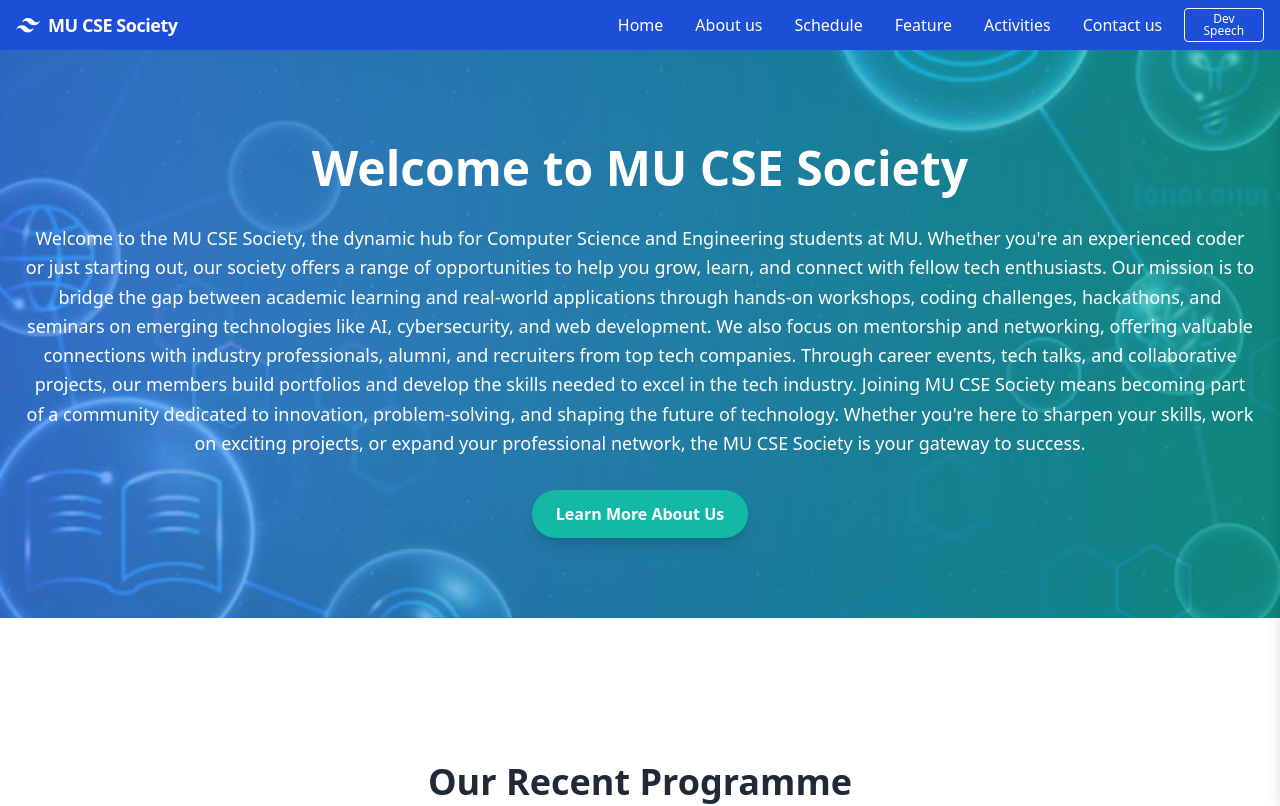
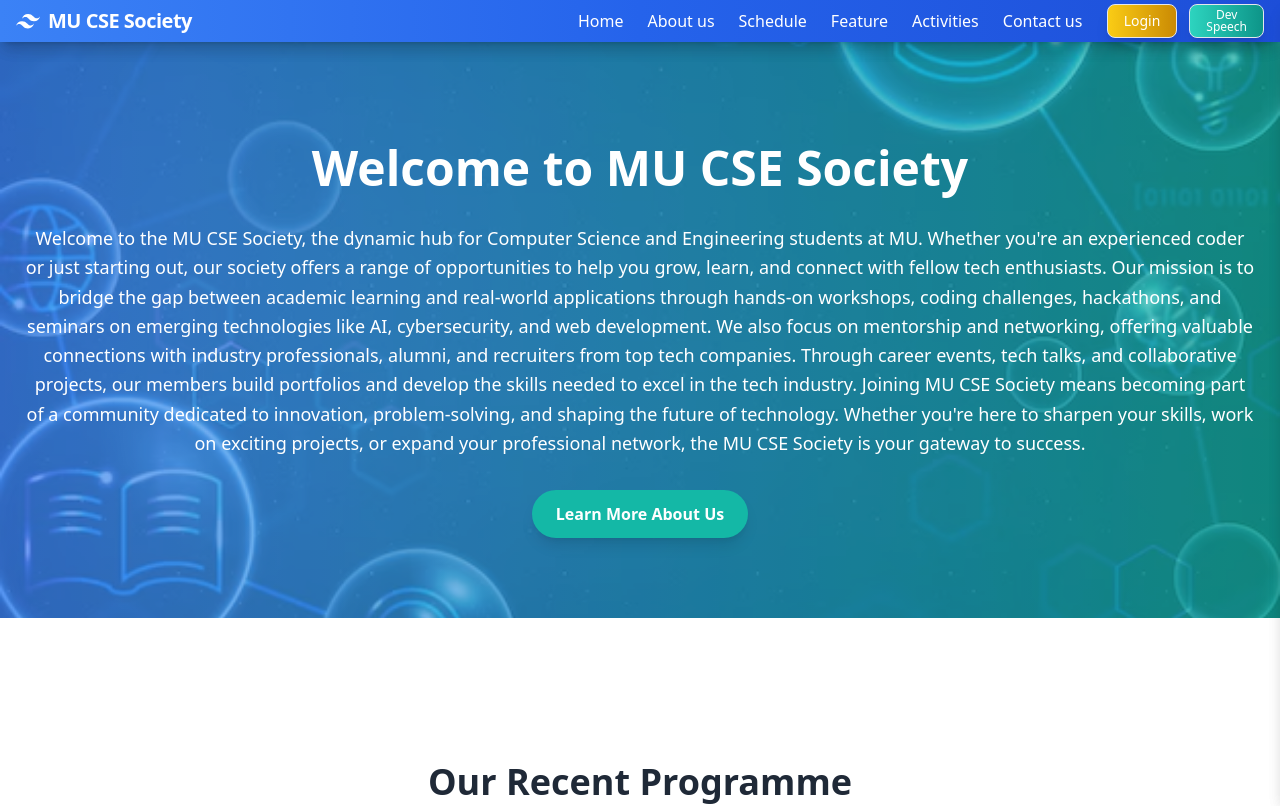
Before and after one commit to Maruf19/society, a React (Create React App) app: page / in a window 1280 px wide. Shown: the top 806 px of the page. Built offline with nearby package versions, Linux system fonts and the light colour scheme.

Commit message:
login button add

```diff
--- a/src/components/Navbar.js
+++ b/src/components/Navbar.js
@@ -15,18 +15,18 @@ function Navbar() {
 
   return (
     <>
-      <nav className="fixed top-0 left-0 right-0 bg-blue-700 py-2 px-4 z-50">
+      <nav className="fixed top-0 left-0 right-0 py-1 px-4 z-50 bg-gradient-to-r from-blue-500 via-blue-600 to-blue-700 shadow-lg">
         <div className="flex items-center justify-between flex-wrap">
           <div className="flex items-center flex-shrink-0 text-white mr-6">
-            <svg className="fill-current h-6 w-6 mr-2" width="36" height="36" viewBox="0 0 54 54" xmlns="http://www.w3.org/2000/svg">
+            <svg className="fill-current h-6 w-6 mr-2 text-white" width="36" height="36" viewBox="0 0 54 54" xmlns="http://www.w3.org/2000/svg">
               <path d="M13.5 22.1c1.8-7.2 6.3-10.8 13.5-10.8 10.8 0 12.15 8.1 17.55 9.45 3.6.9 6.75-.45 9.45-4.05-1.8 7.2-6.3 10.8-13.5 10.8-10.8 0-12.15-8.1-17.55-9.45-3.6-.9-6.75.45-9.45 4.05zM0 38.3c1.8-7.2 6.3-10.8 13.5-10.8 10.8 0 12.15 8.1 17.55 9.45 3.6.9 6.75-.45 9.45-4.05-1.8 7.2-6.3 10.8-13.5 10.8-10.8 0-12.15-8.1-17.55-9.45-3.6-.9-6.75.45-9.45 4.05z"/>
             </svg>
-            <span className="font-semibold text-lg tracking-tight">MU CSE Society</span>
+            <span className="font-semibold text-xl tracking-tight">MU CSE Society</span>
           </div>
           <div className="block lg:hidden">
             <button
               onClick={toggleMenu}
-              className="flex items-center px-2 py-1 border rounded text-teal-200 border-teal-400 hover:text-white hover:border-white"
+              className="flex items-center px-2 py-1 border rounded text-white border-white hover:bg-blue-500 hover:border-blue-500 transition duration-300 ease-in-out"
             >
               <svg className="fill-current h-4 w-4" viewBox="0 0 20 20" xmlns="http://www.w3.org/2000/svg">
                 <title>Menu</title>
@@ -36,29 +36,35 @@ function Navbar() {
           </div>
           <div className={`w-full lg:flex lg:items-center lg:w-auto ${isOpen ? 'block' : 'hidden'} lg:block`}>
             <div className="flex flex-col lg:flex-row lg:items-center lg:justify-center w-full">
-              <Link to="/home" className="block mt-2 lg:mt-0 text-white hover:bg-blue-500 px-3 py-1 rounded transition duration-300 ease-in-out mx-1">
+              <Link to="/home" className="block mt-2 lg:mt-0 text-white hover:bg-blue-500 px-2 py-1 rounded transition duration-300 ease-in-out mx-1">
                 Home
               </Link>
-              <Link to="/about" className="block mt-2 lg:mt-0 text-white hover:bg-blue-500 px-3 py-1 rounded transition duration-300 ease-in-out mx-1">
+              <Link to="/about" className="block mt-2 lg:mt-0 text-white hover:bg-blue-500 px-2 py-1 rounded transition duration-300 ease-in-out mx-1">
                 About us
               </Link>
-              <Link to="/schedule" className="block mt-2 lg:mt-0 text-white hover:bg-blue-500 px-3 py-1 rounded transition duration-300 ease-in-out mx-1">
+              <Link to="/schedule" className="block mt-2 lg:mt-0 text-white hover:bg-blue-500 px-2 py-1 rounded transition duration-300 ease-in-out mx-1">
                 Schedule
               </Link>
-              <Link to="/Achievement" className="block mt-2 lg:mt-0 text-white hover:bg-blue-500 px-3 py-1 rounded transition duration-300 ease-in-out mx-1">
+              <Link to="/Achievement" className="block mt-2 lg:mt-0 text-white hover:bg-blue-500 px-2 py-1 rounded transition duration-300 ease-in-out mx-1">
                 Feature
               </Link>
-              <Link to="/activities" className="block mt-2 lg:mt-0 text-white hover:bg-blue-500 px-3 py-1 rounded transition duration-300 ease-in-out mx-1">
+              <Link to="/activities" className="block mt-2 lg:mt-0 text-white hover:bg-blue-500 px-2 py-1 rounded transition duration-300 ease-in-out mx-1">
                 Activities
               </Link>
-              <Link to="/contact" className="block mt-2 lg:mt-0 text-white hover:bg-blue-500 px-3 py-1 rounded transition duration-300 ease-in-out mx-1">
+              <Link to="/contact" className="block mt-2 lg:mt-0 text-white hover:bg-blue-500 px-2 py-1 rounded transition duration-300 ease-in-out mx-1">
                 Contact us
               </Link>
             </div>
-            <div className="flex justify-center lg:justify-end mt-2 lg:mt-0">
+            <div className="flex justify-center lg:justify-end mt-2 lg:mt-0 space-x-3">
+              <Link
+                to="/login"
+                className="inline-flex items-center justify-center text-sm px-4 py-1 leading-none border rounded-lg text-white bg-gradient-to-r from-yellow-400 to-yellow-600 hover:from-yellow-500 hover:to-yellow-700 shadow-lg hover:shadow-xl transition-all duration-300 ease-in-out transform hover:scale-105"
+              >
+                Login
+              </Link>
               <button
                 onClick={toggleSideScreen}
-                className="inline-block text-xs px-3 py-1 leading-none border rounded text-white border-white hover:border-transparent hover:text-teal-500 hover:bg-white transition duration-300 ease-in-out">
+                className="inline-flex items-center justify-center text-xs px-4 py-1 leading-none border rounded-lg text-white bg-gradient-to-r from-teal-400 to-teal-600 hover:from-teal-500 hover:to-teal-700 shadow-lg hover:shadow-xl transition-all duration-300 ease-in-out transform hover:scale-105">
                 Dev Speech
               </button>
             </div>
```
